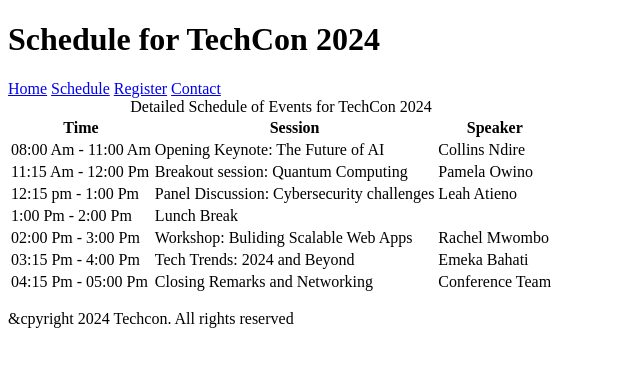
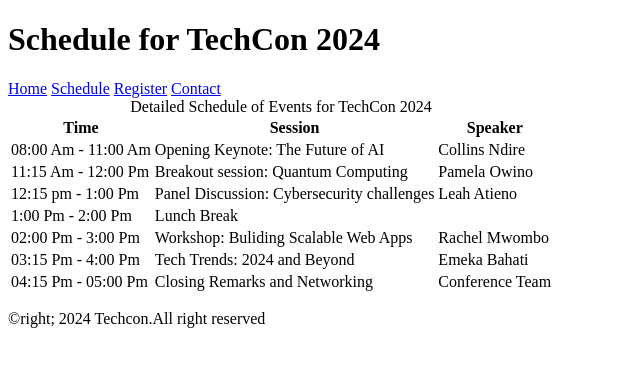
Before and after one commit to Mercline/TechCon_HTML, a plain HTML site: page schedule.html in a window 1280 px wide. Shown: the full height of the page, 0-640 px from the left. Drawn offline with Linux system fonts and the light colour scheme.

Commit message:
Modified schedule.html

```diff
--- a/schedule.html
+++ b/schedule.html
@@ -58,14 +58,14 @@
                     </tr>
                     <tr>
                         <td>04:15 Pm - 05:00 Pm</td>
-                            <td> Closing Remarks and Networking</td>
+                        <td> Closing Remarks and Networking</td>
                         <td>Conference Team</td>
                     </tr>
                 </tbody>
                 </table>
-        </main>
-        <footer>
-            <p>&cpyright 2024 Techcon. All rights reserved</p>
+               </main>
+              <footer>
+            <p>&copyright; 2024 Techcon.All right reserved</p>
         </footer>
     </body>
     </html>
```
